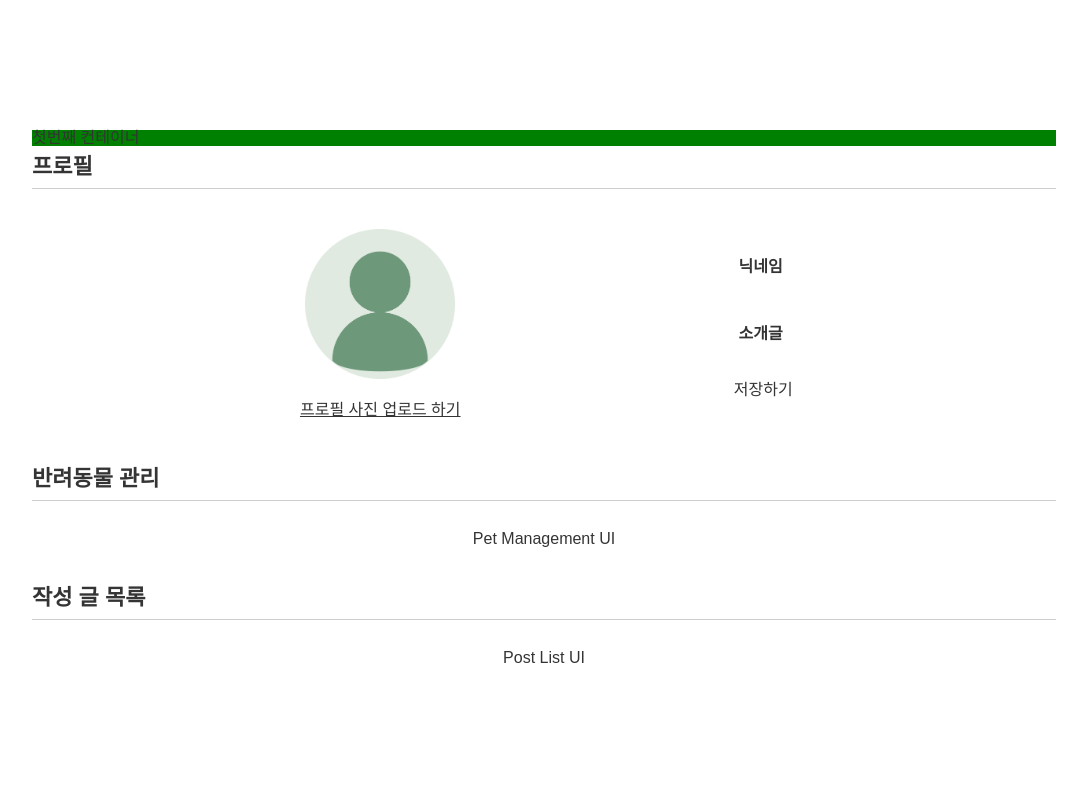
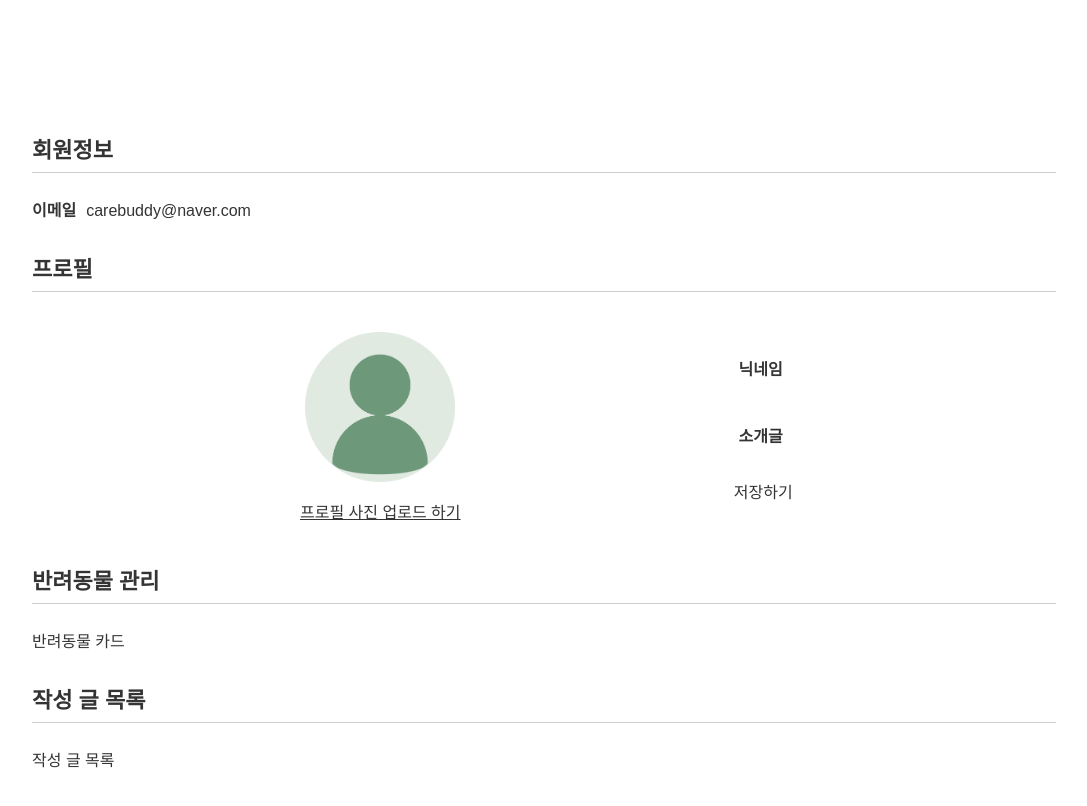
Before and after one commit to petitesize/Carebuddy, a React (Vite) app: page /mypage in a window 1280 px wide. Shown: the top 806 px of the page, without its empty margins (96-1183 px from the left). Built offline with nearby package versions, Linux system fonts and the light colour scheme; a web font is replaced by a local one.

Commit message:
Design: mypage

```diff
--- a/src/pages/Mypage/index.tsx
+++ b/src/pages/Mypage/index.tsx
@@ -18,11 +18,9 @@ const Main = styled.div`
 
 /* 임시 레이아웃 끝 */
 
-const Profile = styled.div`
-  background-color: green;
-`
-
-const Container = styled.div``;
+const Container = styled.div`
+  margin: 30px 0 30px 0;
+`;
 
 const Menu = styled.div`
   padding: 10px 10px 10px 0;
@@ -90,7 +88,12 @@ const ImageBox = styled.div`
   }
 `;
 
+const Data = styled.a`
+  padding: 10px 10px 10px 0;
+`;
+
 const ProfileContainer = () => (
+  <Container>
     <UserContainer>
       <ImgContainer>
         <ImageBox><img src={defaultImg} alt="프로필 사진" /></ImageBox>
@@ -112,20 +115,19 @@ const ProfileContainer = () => (
         </DataList>
       </Info>
     </UserContainer>
+  </Container>
 );
 
 const PetManagementContainer = () => (
-  <UserContainer>
-    {/* Add specific UI components for Pet Management */}
-    <div>Pet Management UI</div>
-  </UserContainer>
+  <Container>
+    <div>반려동물 카드</div>
+  </Container>
 );
 
 const PostListContainer = () => (
-  <UserContainer>
-    {/* Add specific UI components for Post List */}
-    <div>Post List UI</div>
-  </UserContainer>
+  <Container>
+    <div>작성 글 목록</div>
+  </Container>
 );
 
 const contentItems = [
@@ -137,16 +139,21 @@ const contentItems = [
 const Mypage: React.FC = () => (
   <Body>
     <Main>
-      <Profile>
-        첫번째 컨테이너
-      </Profile>
+      <Menu>
+        <Item>회원정보</Item>
+      </Menu>
+      <Container>
+        <Item>이메일</Item>
+        <Data>carebuddy@naver.com</Data>
+      </Container>
+
       <Container>
         {contentItems.map(item => (
           <React.Fragment key={item.id}>
             <Menu>
-              <Item>{item.content}</Item>
+              <Item>{item.content}</Item> {/*제목 반복*/}
             </Menu>
-            {item.component}
+            {item.component} {/*본문 컴포넌트 반복*/}
           </React.Fragment>
         ))}
       </Container>
```
Lines whose indentation alone changed are shown as unchanged.
